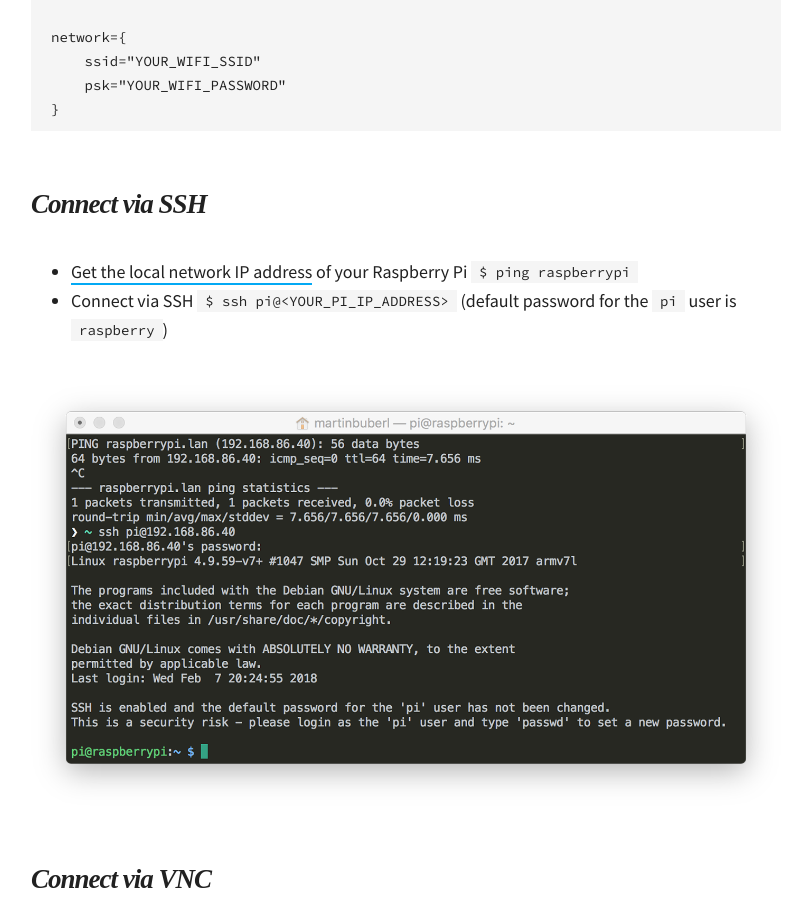
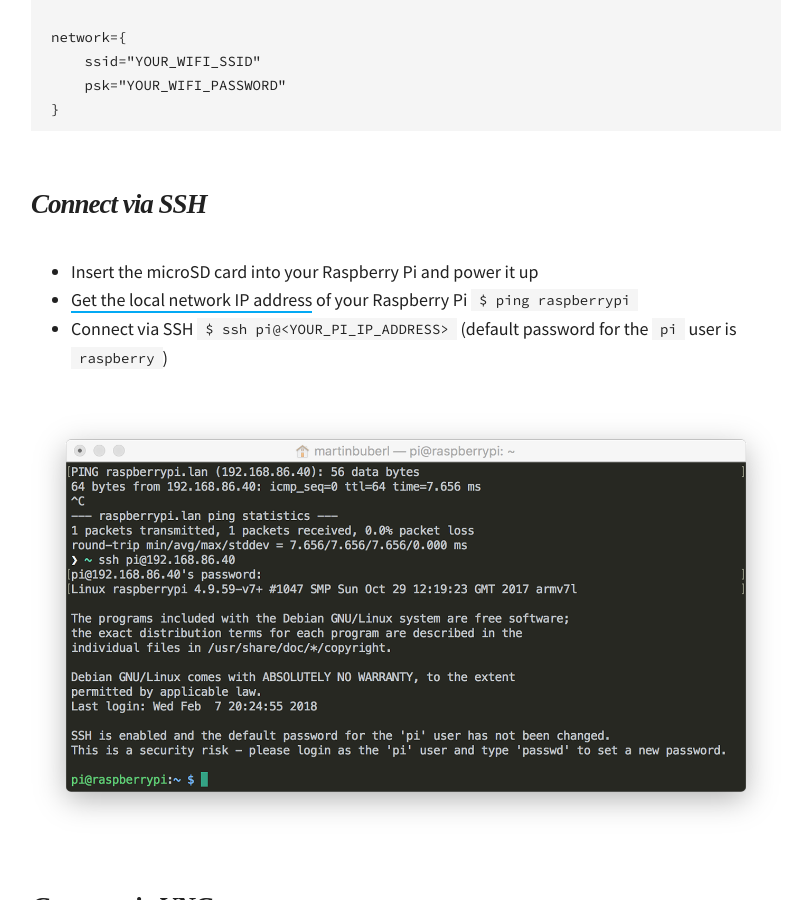
Before and after one commit to martinbuberl/martinbuberl.github.io, a Jekyll site: the page built from _posts/2018-02-07-setup-headless-raspberry-pi.md, in a window 1280 px wide and 900 px high, scrolled down 1456 px. Shown: the whole window, without its empty margins (234-1025 px from the left). Built offline with Jekyll 4.4.1, drawn with Linux system fonts in a browser that asks for light colours; nearby versions of some CDN libraries; some web fonts are replaced.

Commit message:
Added additional step

```diff
--- a/_posts/2018-02-07-setup-headless-raspberry-pi.md
+++ b/_posts/2018-02-07-setup-headless-raspberry-pi.md
@@ -35,6 +35,7 @@ network={
 
 <h2 id="connect-via-ssh" class="has-permalink">Connect via SSH<a class="permalink" title="Permalink" href="#connect-via-ssh">#</a></h2>
 
+- Insert the microSD card into your Raspberry Pi and power it up
 - <a target="_blank" href="https://raspberrypi.stackexchange.com/q/13936/80323">Get the local network IP address</a> of your Raspberry Pi `$ ping raspberrypi`
 - Connect via SSH `$ ssh pi@<YOUR_PI_IP_ADDRESS>` (default password for the `pi` user is `raspberry`)
 
```
